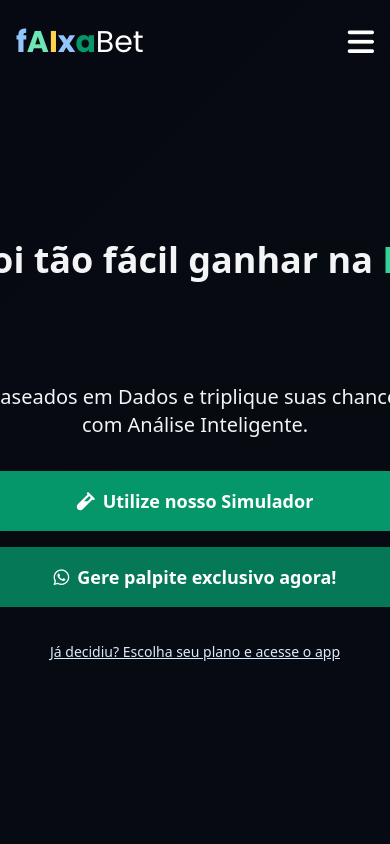
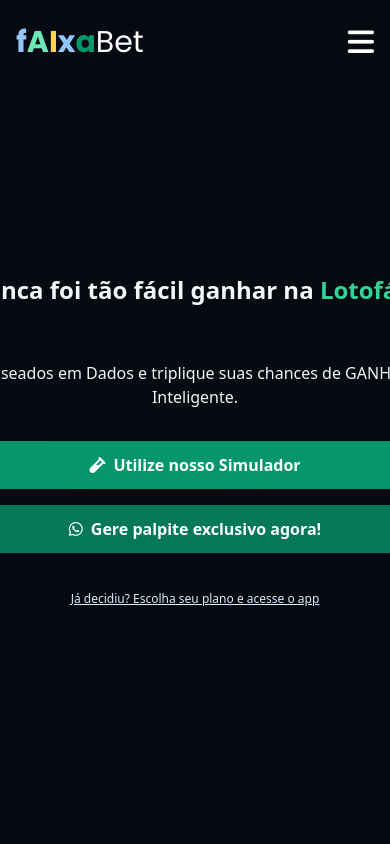
Before and after one commit to faixarica/faixabet-site, a plain HTML site: page index.html in a window 390 px wide. Shown: the top 844 px of the page. Drawn offline with nearby package versions, Linux system fonts and the light colour scheme; a script that the page names is missing.

Commit message:
carrocel index.html

```diff
--- a/index.html
+++ b/index.html
@@ -227,8 +227,9 @@
       </button></div>>
     </div>
   </header>
-<!-- Hero -->
-<section id="hero" class="min-h-screen flex items-center justify-center px-6 pt-24 pb-10"
+
+  <!-- Hero -->
+<section id="hero" class="min-h-screen flex items-center justify-center px-4 sm:px-6 pt-20 sm:pt-24 pb-10"
   style="background: linear-gradient(rgba(0,0,0,.6), rgba(0,0,0,.6)), url('assets/ceu-paisagem.jpg') center/cover;">
   <div class="max-w-4xl text-center">
 
@@ -238,7 +239,7 @@
 
         <!-- Slide 1 -->
         <div class="swiper-slide">
-          <h1 class="text-4xl md:text-6xl font-bold mb-6 leading-tight">
+          <h1 class="text-2xl sm:text-4xl md:text-6xl font-bold mb-6 leading-tight">
             <span class="text-transparent bg-clip-text bg-gradient-to-r from-blue-400 to-green-400">
               Palpites Certeiros
             </span> Direto da fAIxa
@@ -247,14 +248,14 @@
 
         <!-- Slide 2 -->
         <div class="swiper-slide">
-          <h1 class="text-4xl md:text-6xl font-bold mb-6 leading-tight text-gray-100">
+          <h1 class="text-2xl sm:text-4xl md:text-6xl font-bold mb-6 leading-tight text-gray-100">
             Nunca foi tão fácil ganhar na <span class="text-green-400">Lotofácil</span>
           </h1>
         </div>
 
         <!-- Slide 3 -->
         <div class="swiper-slide">
-          <h1 class="text-4xl md:text-6xl font-bold mb-6 leading-tight">
+          <h1 class="text-2xl sm:text-4xl md:text-6xl font-bold mb-6 leading-tight">
             <span class="text-blue-300">Transforme Dados</span> em Sorte com
             <span class="text-green-400">Inteligência Artificial</span>
           </h1>
@@ -263,25 +264,25 @@
     </div>
 
     <!-- Subtítulo -->
-    <p class="text-xl md:text-2xl mb-8 max-w-2xl mx-auto text-gray-100">
+    <p class="text-base sm:text-xl md:text-2xl mb-8 max-w-2xl mx-auto text-gray-100">
       Crie Palpites Baseados em Dados e triplique suas chances de GANHAR com Análise Inteligente.
     </p>
 
     <!-- Botões Principais -->
     <div class="flex flex-col sm:flex-row gap-4 justify-center mb-8">
       <a href="simulador-faixabet.html" target="_blank"
-        class="bg-green-600 hover:bg-green-500 text-white font-bold py-4 px-8 rounded-xl text-lg transition flex items-center justify-center">
+        class="w-full sm:w-auto bg-green-600 hover:bg-green-500 text-white font-bold py-3 sm:py-4 px-6 sm:px-8 rounded-xl text-base sm:text-lg transition flex items-center justify-center">
         <i class="fas fa-vial mr-2"></i> Utilize nosso Simulador
       </a>
       <button id="openModalBtn"
-        class="bg-green-700 hover:bg-green-600 text-white font-bold py-4 px-8 rounded-xl text-lg transition flex items-center justify-center">
+        class="w-full sm:w-auto bg-green-700 hover:bg-green-600 text-white font-bold py-3 sm:py-4 px-6 sm:px-8 rounded-xl text-base sm:text-lg transition flex items-center justify-center">
         <i class="fab fa-whatsapp mr-2"></i> Gere palpite exclusivo agora!
       </button>
     </div>
 
     <!-- CTA secundária -->
     <a href="#planos"
-      class="inline-block text-blue-100 hover:text-green-300 text-sm font-medium transition underline">
+      class="inline-block text-blue-100 hover:text-green-300 text-xs sm:text-sm font-medium transition underline">
       Já decidiu? Escolha seu plano e acesse o app
     </a>
   </div>
@@ -294,7 +295,7 @@
 <style>
   .swiper {
     width: 100%;
-    height: auto; /* garante que não empilhe os slides */
+    height: auto;
   }
   .swiper-slide {
     display: flex;
```
